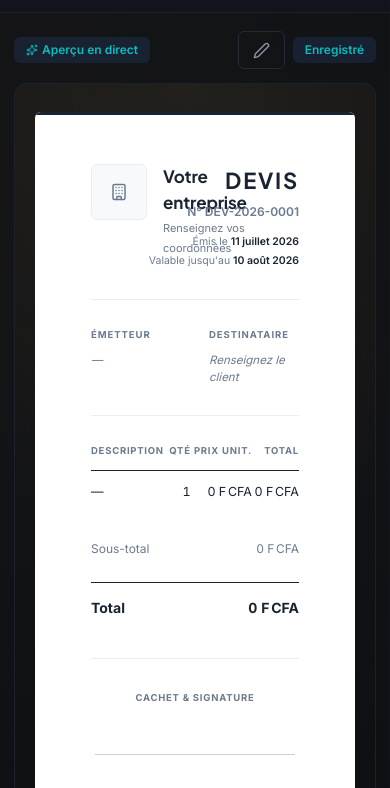
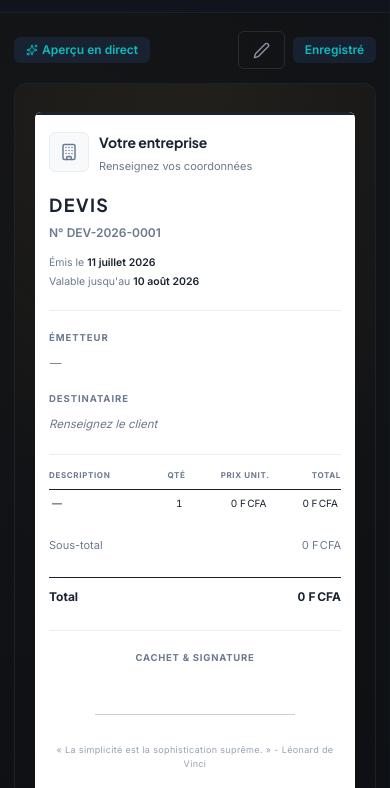
Before and after one commit to bazieebenezer/quoteforge, a plain HTML site: page index.html in a window 390 px wide. Shown: the part 55-843 px from the top of the page. Drawn offline with nearby package versions, Linux system fonts and the light colour scheme.

Commit message:
Amélioration responsive mobile + signature numérique + sélecteur de design

```diff
--- a/css/preview.css
+++ b/css/preview.css
@@ -344,6 +344,138 @@
   --paper-bg-alt: #f4f5f7;
 }
 
+/* ---------- Mobile ---------- */
+
+@media (max-width: 640px) {
+  .paper {
+    padding: 28px 20px 32px;
+  }
+
+  .paper-head {
+    flex-direction: column;
+    gap: 20px;
+  }
+
+  .paper-doc-tag {
+    text-align: left;
+    width: 100%;
+  }
+
+  .paper-parties {
+    grid-template-columns: 1fr;
+    gap: 20px;
+    padding: 20px 0;
+  }
+
+  .paper-table {
+    margin-top: 20px;
+  }
+
+  .paper-table tbody td {
+    padding: 8px 4px;
+    font-size: 11px;
+  }
+
+  .paper-table .desc {
+    max-width: 100px;
+    word-break: break-word;
+  }
+
+  .paper-totals {
+    margin-top: 14px;
+  }
+
+  .paper-totals-inner {
+    width: 100%;
+  }
+
+  .paper-notes {
+    margin-top: 24px;
+    padding-top: 16px;
+  }
+
+  .paper-sign {
+    margin-top: 28px;
+    padding-top: 24px;
+  }
+
+  .paper-foot-note {
+    margin-top: 28px;
+    font-size: 9px;
+  }
+}
+
+@media (max-width: 420px) {
+  .paper {
+    padding: 20px 14px 24px;
+    max-width: 100%;
+  }
+
+  .paper-head {
+    gap: 14px;
+    padding-bottom: 18px;
+  }
+
+  .paper-company {
+    gap: 10px;
+  }
+
+  .paper-logo,
+  .paper-logo-placeholder {
+    width: 40px;
+    height: 40px;
+  }
+
+  .paper-company-name {
+    font-size: 14px;
+  }
+
+  .paper-doc-title {
+    font-size: 18px;
+  }
+
+  .paper-table {
+    margin-top: 14px;
+  }
+
+  .paper-table thead th {
+    font-size: 8px;
+    padding: 0 0 8px;
+  }
+
+  .paper-table tbody td {
+    padding: 6px 3px;
+    font-size: 10px;
+  }
+
+  .paper-table .desc {
+    max-width: 80px;
+  }
+
+  .paper-totals-inner {
+    width: 100%;
+  }
+
+  .paper-total-row {
+    font-size: 11px;
+  }
+
+  .paper-total-row.grand {
+    font-size: 12px;
+    padding: 10px 0 0;
+  }
+
+  .paper-sign {
+    margin-top: 24px;
+    padding-top: 20px;
+  }
+
+  .paper-sign-img {
+    max-width: 160px;
+    max-height: 44px;
+  }
+}
+
 /* ---------- Impression ---------- */
 
 @media print {
```
